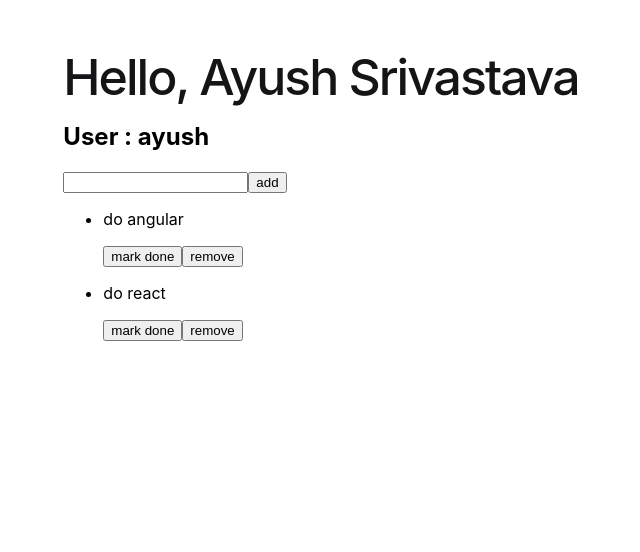
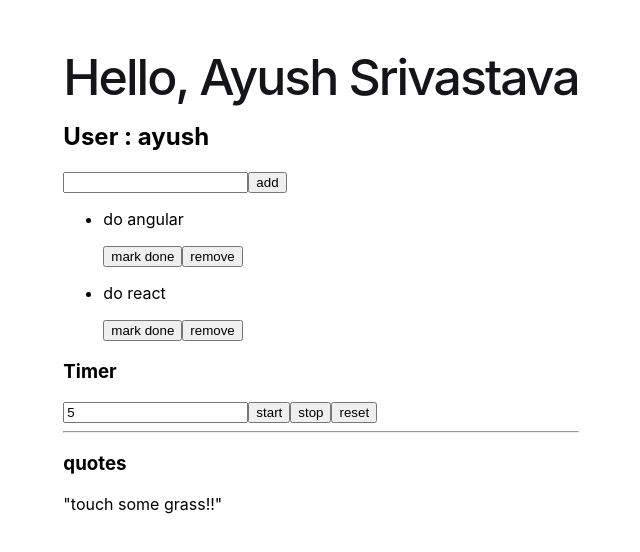
Before and after one commit to ASayushsrivastava/Angular, an Angular app: page / in a window 1280 px wide. Shown: the top 552 px of the page, without its empty margins (319-959 px from the left). Built offline with nearby package versions, Linux system fonts and the light colour scheme.

Commit message:
completed

```diff
--- a/src/app/sample-first/sample-first.html
+++ b/src/app/sample-first/sample-first.html
@@ -20,3 +20,29 @@
   </li>
   }
 </ul>
+
+<h3>Timer</h3>
+
+<input title="input" type="number" [value]="input()" (input)="updatetimer($event.target.value)" />
+
+@if(val() > 0){
+<p>remaining time : {{ val() }}</p>
+} @if(val() == 0 && isStart()){
+<h1>TIME's UP!!!</h1>
+}
+
+<button (click)="start()">start</button>
+<button (click)="stop()">stop</button>
+<button (click)="reset()">reset</button>
+
+<hr />
+
+<!-- <div style="height: 600px"></div> -->
+<h3>quotes</h3>
+
+<!-- @defer (on viewport; when loadQuote()){ -->
+@defer (on timer(5000)){
+<p>"{{ quote() }}"</p>
+}@placeholder{
+<p>Loadin...</p>
+}
--- a/src/app/sample-first/sample-first.ts
+++ b/src/app/sample-first/sample-first.ts
@@ -57,11 +57,19 @@ export class SampleFirst {
   }
 
   // timer
-  input = signal(10);
+  isStart = signal(false);
+  input = signal(5);
   val = signal(0);
   interval: any = null;
 
+  // input method
+  updatetimer(value: string) {
+    this.input.set(Number(value));
+  }
+
+  // action
   start() {
+    this.isStart.set(true);
     this.val.set(this.input());
     this.interval = setInterval(() => {
       if (this.val() > 0) {
@@ -79,4 +87,19 @@ export class SampleFirst {
   reset() {
     this.val.set(0);
   }
+
+  // quote
+  quote = signal('touch some grass!!');
+
+  async loadQuote() {
+    // const res = fetch('https://dummyjson.com/quotes/random')
+    //   .then((res) => res.json())
+    //   .then((data) => this.quote.set(data.quote));
+
+    // const res = await fetch('https://dummyjson.com/quotes/random');
+    // const data = await res.json();
+    // this.quote.set(data.quote);
+
+    this.quote.set('touch some grass!!');
+  }
 }
```
